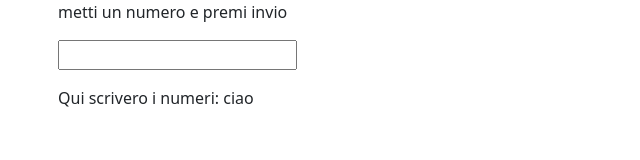
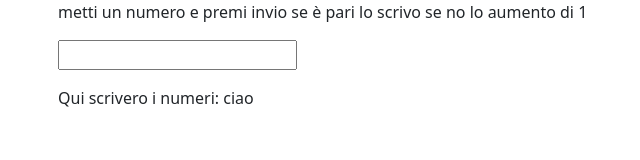
Before and after one commit to Mattia-Rollo/js-jsnacks-blocco-2, a plain HTML site: page index.html in a window 1280 px wide. Shown: the whole page, without its empty margins (24-664 px from the left). Drawn offline with nearby package versions, Linux system fonts and the light colour scheme.

Commit message:
add comments

```diff
--- a/index.html
+++ b/index.html
@@ -9,9 +9,12 @@
     <title>Jsnacks 2</title>
 </head>
 <body>
-    <div class="container-md">
-        metti un numero e premi invio
-        <div id="wrapper">Qui scrivero i numeri: <span>ciao</span></div>
+    <div class="container-md "><div class="row">
+        <div class="col">
+                <div>metti un numero e premi invio se è pari lo scrivo se no lo aumento di 1</div>
+                <div id="wrapper">Qui scrivero i numeri: <span>ciao</span></div>
+                </div>
+        </div>
     </div>
     <div class="container-md">
         <div id="wrapper2"></div>
--- a/js/script.js
+++ b/js/script.js
@@ -5,12 +5,12 @@ Inserisci un numero, se è pari stampa il numero, se è dispari stampa il numero
 const wrapper = document.getElementById('wrapper');
 const btn = document.querySelector('button');
 
-
+//creo un input nel HTML ciclo for inutile
 for(let i = 0; i < 1 ; i++){
     const addInput = document.createElement('input');
     wrapper.prepend(addInput);
 }
-
+//prendo il primo input creato in javascript;
 const primoSneak = wrapper.getElementsByTagName('input')[0];
 // wrapper.prepend(addInput);
 const cls = ['my-3','d-block'];
```
